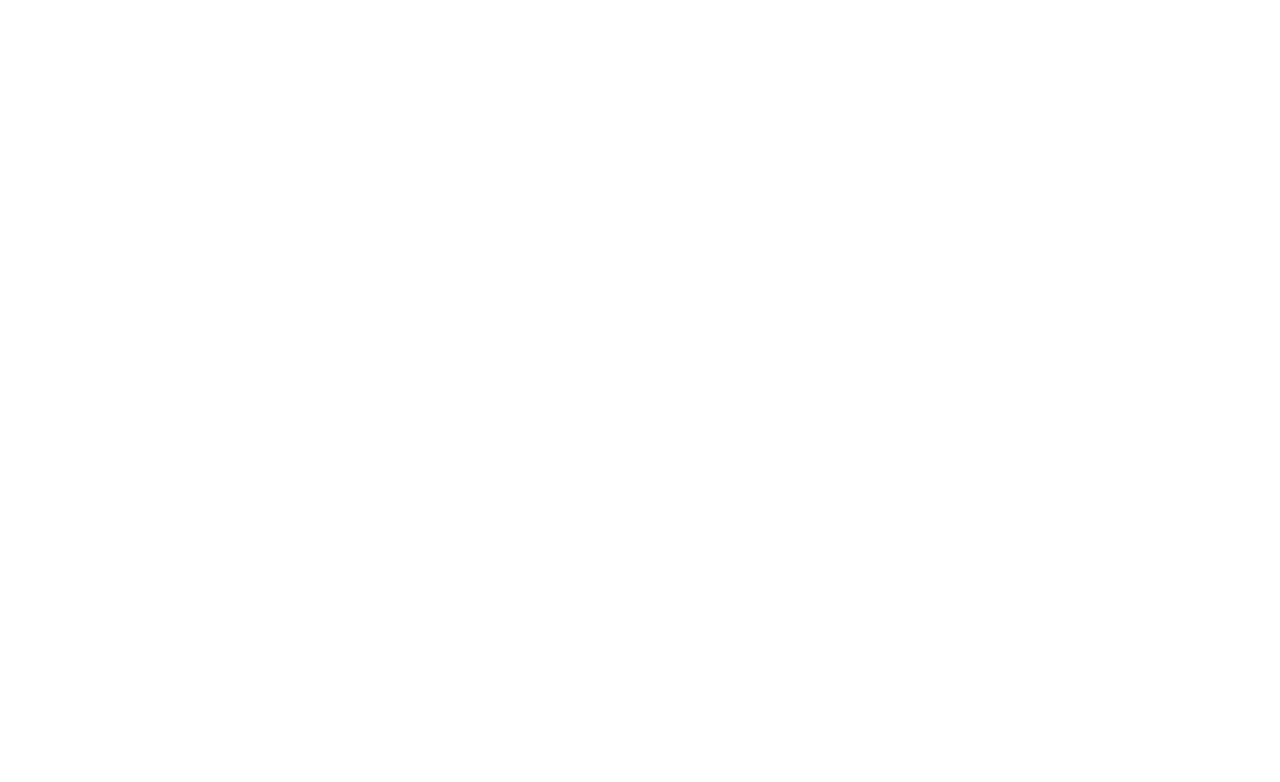
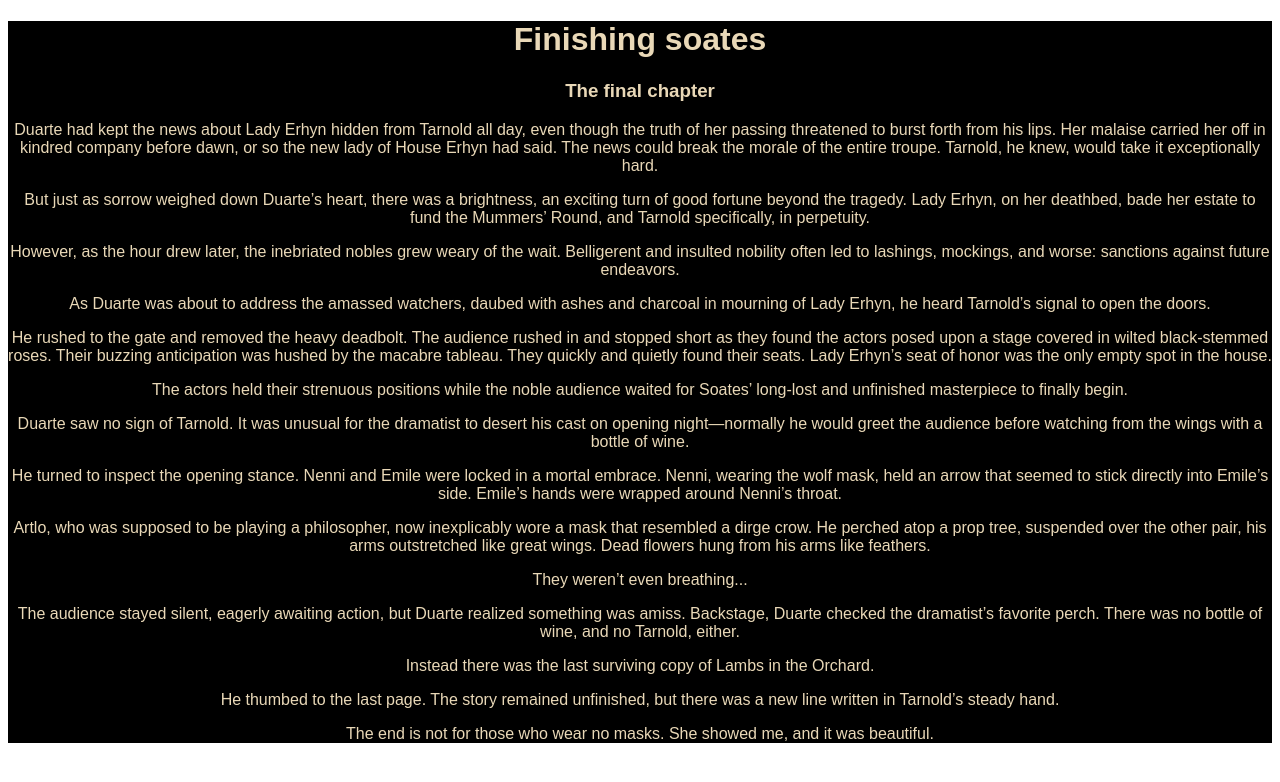
Before and after one commit to GEBO-commits/odin-recipes, a plain HTML site: page pages/finishing_soates.html in a window 1280 px wide. Drawn offline with Linux system fonts and the light colour scheme.

Commit message:
add finishing soates

```diff
--- a/pages/finishing_soates.html
+++ b/pages/finishing_soates.html
@@ -0,0 +1,57 @@
+<!DOCTYPE html>
+<html lang="en">
+<head>
+    <meta charset="UTF-8">
+    <meta name="viewport" content="width=device-width, initial-scale=1.0">
+    <title>FINISHING SOATES</title>
+</head>
+<body>
+    <div style=" text-align: center; background-color: black  ;color: rgb(233, 216, 183); font-family:Hiragino Sans GB,STXihei,Microsoft YaHei,WenQuanYi Micro Hei,Hind,MS Gothic,Apple SD Gothic Neo,NanumBarunGothic,sans-serif;
+    font-size: 16px;">
+    <h1>Finishing soates </h1>
+    <h3>The final chapter</h3>
+        <p>Duarte had kept the news about Lady Erhyn hidden from Tarnold all day, even though the truth of her passing threatened to burst forth from his lips. Her malaise carried her off in kindred company before dawn, or so the new lady of House Erhyn had said. The news could break the morale of the entire troupe. Tarnold, he knew, would take it exceptionally hard.</p>
+        <p>But just as sorrow weighed down Duarte’s heart, there was a brightness, an exciting turn of good fortune beyond the tragedy. Lady Erhyn, on her deathbed, bade her estate to fund the Mummers’ Round, and Tarnold specifically, in perpetuity.
+
+        </p>
+        <p>However, as the hour drew later, the inebriated nobles grew weary of the wait. Belligerent and insulted nobility often led to lashings, mockings, and worse: sanctions against future endeavors.
+
+        </p>
+        <p>As Duarte was about to address the amassed watchers, daubed with ashes and charcoal in mourning of Lady Erhyn, he heard Tarnold’s signal to open the doors.
+
+        </p>
+        <p>He rushed to the gate and removed the heavy deadbolt. The audience rushed in and stopped short as they found the actors posed upon a stage covered in wilted black-stemmed roses. Their buzzing anticipation was hushed by the macabre tableau. They quickly and quietly found their seats. Lady Erhyn’s seat of honor was the only empty spot in the house.
+
+        </p>
+        <p>The actors held their strenuous positions while the noble audience waited for Soates’ long-lost and unfinished masterpiece to finally begin.
+
+        </p>
+        <p>Duarte saw no sign of Tarnold. It was unusual for the dramatist to desert his cast on opening night—normally he would greet the audience before watching from the wings with a bottle of wine.
+
+        </p>
+        <p>He turned to inspect the opening stance. Nenni and Emile were locked in a mortal embrace. Nenni, wearing the wolf mask, held an arrow that seemed to stick directly into Emile’s side. Emile’s hands were wrapped around Nenni’s throat.
+
+        </p>
+        <p>Artlo, who was supposed to be playing a philosopher, now inexplicably wore a mask that resembled a dirge crow. He perched atop a prop tree, suspended over the other pair, his arms outstretched like great wings. Dead flowers hung from his arms like feathers.
+
+        </p>
+        <p>They weren’t even breathing...
+
+        </p>
+        <p>The audience stayed silent, eagerly awaiting action, but Duarte realized something was amiss. Backstage, Duarte checked the dramatist’s favorite perch. There was no bottle of wine, and no Tarnold, either.
+
+        </p>
+        <p>Instead there was the last surviving copy of Lambs in the Orchard.
+
+        </p>
+        <p>He thumbed to the last page. The story remained unfinished, but there was a new line written in Tarnold’s steady hand.
+
+        </p>
+        <p>The end is not for those who wear no masks. She showed me, and it was beautiful.
+
+        </p>
+
+    </div>
+
+</body>
+</html>
```
Also changed, not shown: pages/forest_for_the_trees.html (+2 -2 lines).
